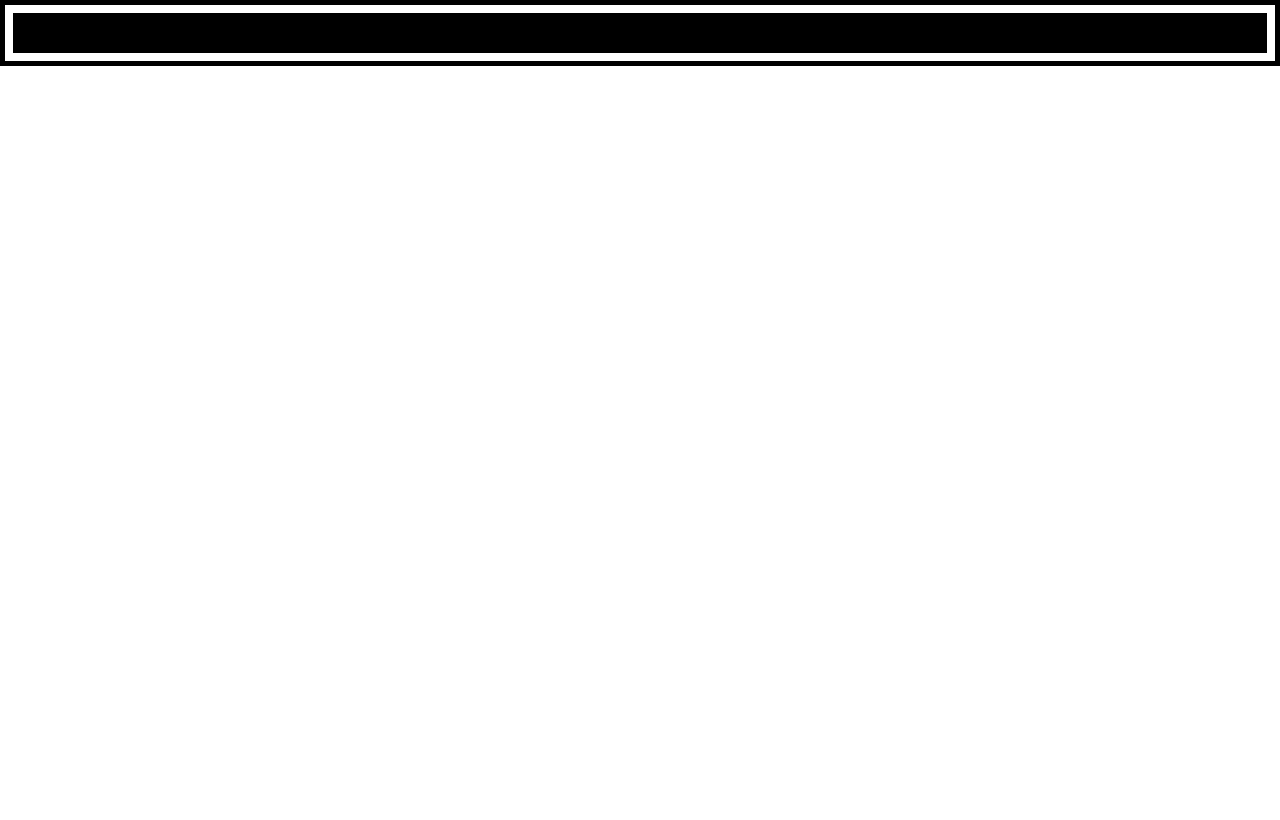
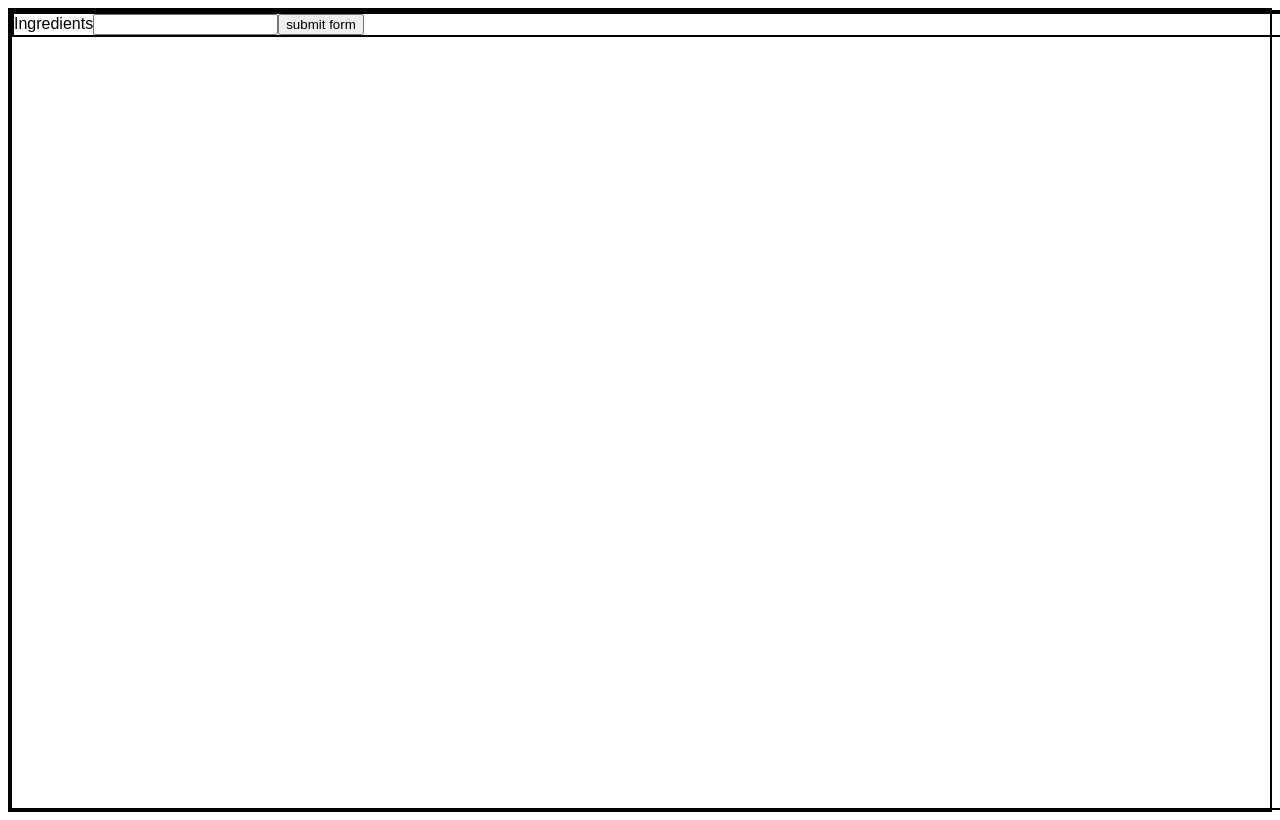
Before and after one commit to ijkeller/Clean-Fridge-React-Api, a React (Create React App) app in the folder clean-fridge/: page /About in a window 1280 px wide. Built offline with nearby package versions, Linux system fonts and the light colour scheme.

Commit message:
working on list and input

```diff
--- a/clean-fridge/src/App.js
+++ b/clean-fridge/src/App.js
@@ -26,7 +26,7 @@ function App() {
           <Route path='/About' element={<About />} />
         </Routes> */}
       </div>
-
+      <Input />
 
 
     </div>
--- a/clean-fridge/src/Components/Input.jsx
+++ b/clean-fridge/src/Components/Input.jsx
@@ -1,11 +1,21 @@
 import React from 'react';
 
 function Input() {
-    const Input = []
+
+    const addIngredientToList = function (event) {
+        event.preventDefault();
+
+    }
 
     return (
         <div>
-            <h2>Input</h2>
+            {/* <h2>Input</h2> */}
+            <form>
+                <label>Ingredients</label>
+                <input type='text' />
+                <input className='submit' type='submit' value='submit form' />
+
+            </form>
         </div>
     );
 }
--- a/clean-fridge/src/Components/List.jsx
+++ b/clean-fridge/src/Components/List.jsx
@@ -1,11 +1,17 @@
 import React from 'react';
 
 function List() {
-    const List = []
+
+
 
     return (
         <div>
-            <h2>List</h2>
+            <section class="items-container">
+                <ul>
+
+                </ul>
+            </section>
+
         </div>
     );
 }
--- a/clean-fridge/src/index.css
+++ b/clean-fridge/src/index.css
@@ -1,5 +1,18 @@
 * {
   font-family: Arial, Helvetica, sans-serif;
   box-sizing: border-box;
-  border: 5px solid black;
 }
+
+.App {
+  width: 100vw;
+  height: 100vh;
+}
+
+div {
+  border: 2px solid black;
+
+}
+
+.commented {
+  display: none;
+}
```
